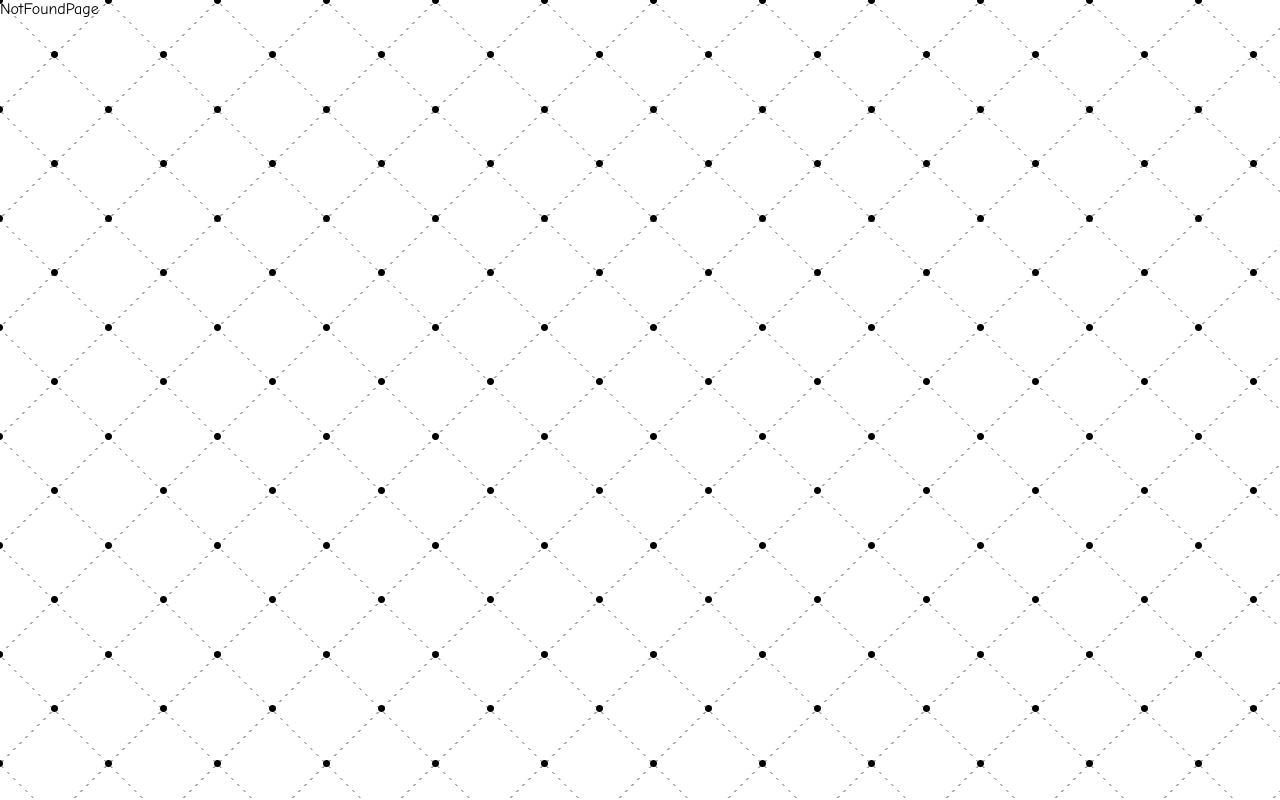
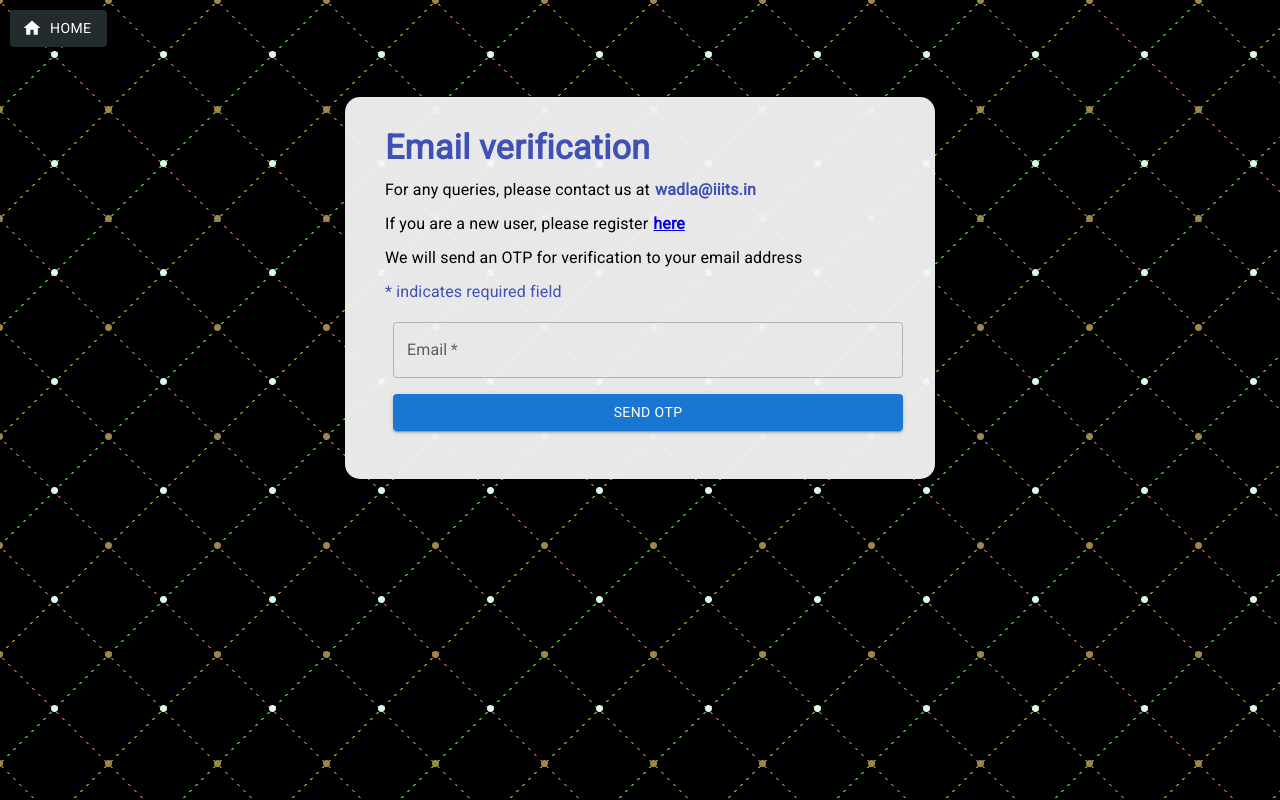
Before and after one commit to karthikeya-io/wadla, a React (Create React App) app: page /emailvalidation in a window 1280 px wide. Built offline with nearby package versions, Linux system fonts and the light colour scheme.

Commit message:
reset/set password page

```diff
--- a/src/App.js
+++ b/src/App.js
@@ -11,7 +11,8 @@
       <Routes>
         <Route path="/" element={<HomePage />} />
         <Route path="register" element={<RegistrationPage />} />
-        <Route path="login" element={<LoginPage />} />
+        <Route path="emailvalidation" element={<LoginPage page={"emailvalidation"}/>} />
+        <Route path="login" element={<LoginPage page={"login"}/>} />
         {/* <Route path="about" element={<h1>About</h1>} /> */}
         <Route path="*" element={<NotFoundPage />} />
       </Routes>
--- a/src/components/LoginForm.jsx
+++ b/src/components/LoginForm.jsx
@@ -6,6 +6,7 @@
   TextField,
   Typography,
 } from "@mui/material";
+import { Link } from "react-router-dom";
 
 const LoginForm = () => {
   const [form, setForm] = useState({
@@ -24,7 +25,7 @@
       },
       body: JSON.stringify(data),
     });
-    if(response.ok) {
+    if (response.ok) {
       return response.json();
     } else {
       const res = await response.json();
@@ -36,7 +37,7 @@
   const handleSubmit = (e) => {
     e.preventDefault();
     setLoading(true);
-    alert("login successful")
+    alert("login successful");
     setForm({
       email: "",
       password: "",
@@ -50,15 +51,17 @@
           display: "flex",
           justifyContent: "flex-start",
           alignItems: "center",
-          maxWidth: "100%",
+          width: {
+            xs: "100%",
+            md: "550px",
+          },
           padding: "20px",
-          // make background color translucent
           backgroundColor: "rgba(245, 245, 245, 0.95)",
           borderRadius: "15px",
           overflow: "hidden",
           margin: {
-            xs: "60px 20px"
-          }
+            xs: "60px 20px",
+          },
         }}
       >
         {loading ? (
@@ -149,20 +152,16 @@
                 onChange={(e) => setForm({ ...form, password: e.target.value })}
               />
             </Box>
-            <Box sx={{ marginBottom: "10px" }}>
+                <Link to="/emailvalidation" style={{ textDecoration: "none" }}>
                   <Typography
-                // make pointer cursor
                     sx={{
                       marginTop: "10px",
                       color: "#3f51b5",
-                  cursor: "pointer",
-                  marginLeft: "10px",
                     }}
-
                   >
-                Forgot Password?
+                    Forgot Password?/ Set Password
                   </Typography>
-            </Box>
+                </Link>
             <Button variant="contained" type="submit">
               Login
             </Button>
--- /dev/null
+++ b/src/components/ResetPasswordForm.jsx
@@ -0,0 +1,305 @@
+import React, { useState, useEffect } from "react";
+import {
+  Box,
+  Button,
+  CircularProgress,
+  TextField,
+  Typography,
+} from "@mui/material";
+import { useNavigate } from "react-router-dom";
+
+const ResetPasswordForm = () => {
+  const [email, setEmail] = useState("");
+  const [form, setForm] = useState({
+    password: "",
+    confirmPassword: "",
+  });
+  const [loading, setLoading] = useState(false);
+  const [otp, setOTP] = useState("");
+  const navigate = useNavigate();
+  const [otpSent, setOTPSent] = useState(false);
+  const [timer, setTimer] = useState(-1);
+  const [isTimerActive, setIsTimerActive] = useState(false);
+
+  useEffect(() => {
+    let interval;
+
+    if (isTimerActive) {
+      interval = setInterval(() => {
+        if (timer > 0) {
+          setTimer(timer - 1);
+        } else {
+          setIsTimerActive(false);
+          clearInterval(interval);
+        }
+      }, 1000);
+    }
+
+    return () => {
+      clearInterval(interval);
+    };
+  }, [timer, isTimerActive]);
+
+  async function postData(url = "", data = {}) {
+    const response = await fetch(url, {
+      method: "POST",
+      mode: "cors",
+      headers: {
+        "Content-type": "application/json",
+      },
+      body: JSON.stringify(data),
+    });
+    if (response.ok) {
+      return response.json();
+    } else {
+      const res = await response.json();
+      const message = `An error has occured: ${response.status} ${res.error}`;
+      throw new Error(message);
+    }
+  }
+
+  const handleSendOTP = (e) => {
+    e.preventDefault();
+    setLoading(true);
+    alert("OTP sent");
+    setTimer(180);
+    setIsTimerActive(true);
+    setLoading(false);
+    setOTPSent(true);
+  };
+
+  const handleVerifyOTP = (e) => {
+    e.preventDefault();
+    if(form.password.length < 6) {
+      alert("Password must be atleast 6 characters long");
+      return;
+    }
+    if (form.password !== form.confirmPassword) {
+      alert("Passwords do not match");
+      return;
+    }
+    setLoading(true);
+    alert("Password changed");
+    setLoading(false);
+    setOTPSent(false);
+    setOTP("");
+    setEmail("");
+    setForm({
+      password: "",
+      confirmPassword: "",
+    });
+  };
+
+  return (
+    <>
+      <Box
+        sx={{
+          display: "flex",
+          justifyContent: "flex-start",
+          alignItems: "center",
+          width: {
+            xs: "100%",
+            md: "550px",
+          },
+          padding: "20px",
+          backgroundColor: "rgba(245, 245, 245, 0.95)",
+          borderRadius: "15px",
+          overflow: "hidden",
+          margin: {
+            xs: "60px 20px",
+          },
+        }}
+      >
+        {loading ? (
+          <CircularProgress />
+        ) : (
+          <Box
+            component={"form"}
+            sx={{
+              width: "100%",
+              padding: "10px 20px",
+              "& .MuiTextField-root": { m: 1, width: "100%" },
+              "& .MuiButton-root": { m: 1, width: "100%" },
+              "& .MuiFormControl-root": { m: 1, width: "100%" },
+            }}
+            autoComplete="on"
+            encType="multipart/form-data"
+          >
+            <Typography
+              variant="h4"
+              sx={{
+                marginBottom: "10px",
+                fontWeight: "bold",
+                color: "#3f51b5",
+              }}
+            >
+              Email verification
+            </Typography>
+            <Box sx={{ marginBottom: "10px", maxWidth: "650px", padding: "0" }}>
+              <Typography
+                sx={{
+                  marginTop: "10px",
+                }}
+              >
+                For any queries, please contact us at
+                <span
+                  style={{
+                    color: "#3f51b5",
+                    fontWeight: "bold",
+                    marginLeft: "5px",
+                  }}
+                >
+                  wadla@iiits.in
+                </span>
+              </Typography>
+              <Typography
+                sx={{
+                  marginTop: "10px",
+                }}
+              >
+                If you are a new user, please register
+                <span
+                  style={{
+                    color: "#3f51b5",
+                    fontWeight: "bold",
+                    marginLeft: "5px",
+                  }}
+                >
+                  <a href="/register">here</a>
+                </span>
+              </Typography>
+              <Typography
+                sx={{
+                  marginTop: "10px",
+                }}
+              >
+                We will send an OTP for verification to your email address
+              </Typography>
+              <Typography
+                sx={{
+                  marginTop: "10px",
+                  color: "#3f51b5",
+                }}
+              >
+                * indicates required field
+              </Typography>
+            </Box>
+            <Box sx={{ marginBottom: "10px" }}>
+              <TextField
+                required
+                id="outlined-basic"
+                label="Email"
+                variant="outlined"
+                type="email"
+                value={email}
+                onChange={(e) => setEmail(e.target.value)}
+              />
+              {!otpSent ? (
+                <Button
+                  variant="contained"
+                  type="submit"
+                  sx={{ mt: 2, mb: 2, ml: 1 }}
+                  onClick={handleSendOTP}
+                >
+                  {loading ? (
+                    <CircularProgress
+                      color="inherit"
+                      size={20}
+                      sx={{ mr: 1 }}
+                    />
+                  ) : null}
+                  Send OTP
+                </Button>
+              ) : (
+                <Box sx={{ marginBottom: "10px" }}>
+                  <Typography
+                    sx={{
+                      marginTop: "10px",
+                    }}
+                  >
+                    Resend OTP in
+                    <span
+                      style={{
+                        color: "#3f51b5",
+                        fontWeight: "bold",
+                        marginLeft: "5px",
+                      }}
+                    >
+                      {Math.floor(timer / 60)}:
+                      {timer % 60 < 10 ? `0${timer % 60}` : timer % 60}
+                    </span>
+                  </Typography>
+                  {timer === 0 && (
+                    <Button
+                      variant="contained"
+                      type="submit"
+                      sx={{ mt: 2, mb: 2, ml: 1 }}
+                      onClick={handleSendOTP}
+                    >
+                      {loading ? (
+                        <CircularProgress
+                          color="inherit"
+                          size={20}
+                          sx={{ mr: 1 }}
+                        />
+                      ) : null}
+                      Resend OTP
+                    </Button>
+                  )}
+                  <TextField
+                    required
+                    id="outlined-basic"
+                    label="OTP"
+                    variant="outlined"
+                    type="number"
+                    value={otp}
+                    onChange={(e) => setOTP(e.target.value)}
+                  />
+                  <TextField
+                    required
+                    id="outlined-basic"
+                    label="Password"
+                    type="password"
+                    variant="outlined"
+                    value={form.password}
+                    onChange={(e) =>
+                      setForm({ ...form, password: e.target.value })
+                    }
+                  />
+                  <TextField
+                    required
+                    id="outlined-basic"
+                    label="Confirm Password"
+                    type="password"
+                    variant="outlined"
+                    value={form.confirmPassword}
+                    onChange={(e) =>
+                      setForm({ ...form, confirmPassword: e.target.value })
+                    }
+                  />
+                  <Button
+                    variant="contained"
+                    type="submit"
+                    sx={{ mt: 2, mb: 2, ml: 1 }}
+                    onClick={handleVerifyOTP}
+                  >
+                    {loading ? (
+                      <CircularProgress
+                        color="inherit"
+                        size={20}
+                        sx={{ mr: 1 }}
+                      />
+                    ) : null}
+                    Change Password
+                  </Button>
+                </Box>
+              )}
+            </Box>
+          </Box>
+        )}
+      </Box>
+    </>
+  );
+};
+
+export default ResetPasswordForm;
--- a/src/pages/LoginPage.jsx
+++ b/src/pages/LoginPage.jsx
@@ -2,8 +2,9 @@
 import { Box, Button } from "@mui/material";
 import HomeIcon from "@mui/icons-material/Home";
 import LoginForm from "../components/LoginForm";
+import ResetPasswordForm from "../components/ResetPasswordForm";
 
-const LoginPage = () => {
+const LoginPage = ({page}) => {
   function getRandomColor() {
     const letters = "0123456789ABCDEF";
     let color = "#";
@@ -52,7 +53,8 @@
             maxWidth: "100%",
           }}
         >
-            <LoginForm />
+            {page === "login" && <LoginForm /> }
+            {page === "emailvalidation" && <ResetPasswordForm /> }
         </Box>
       </Box>
     </>
```
Lines whose indentation alone changed are shown as unchanged.
